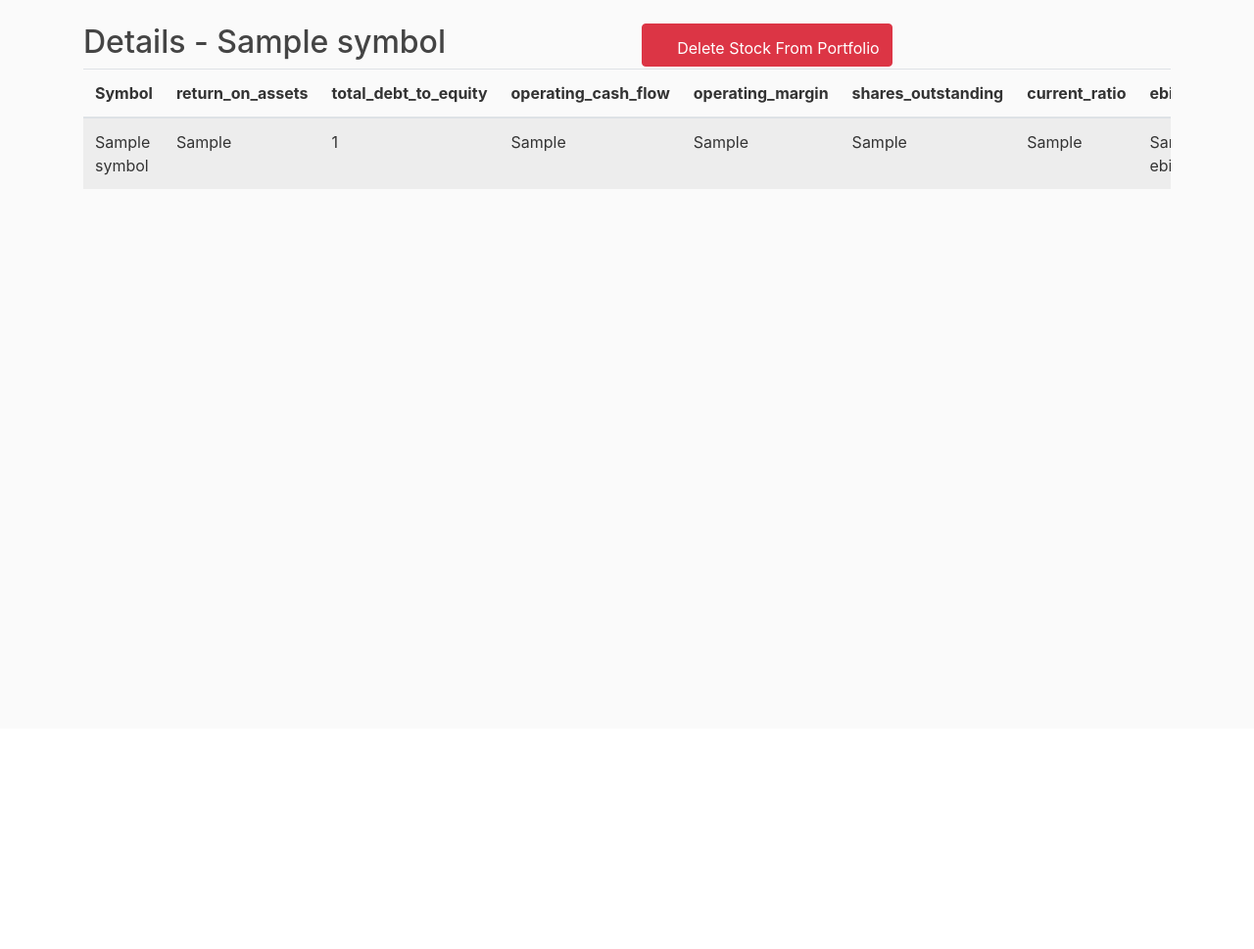
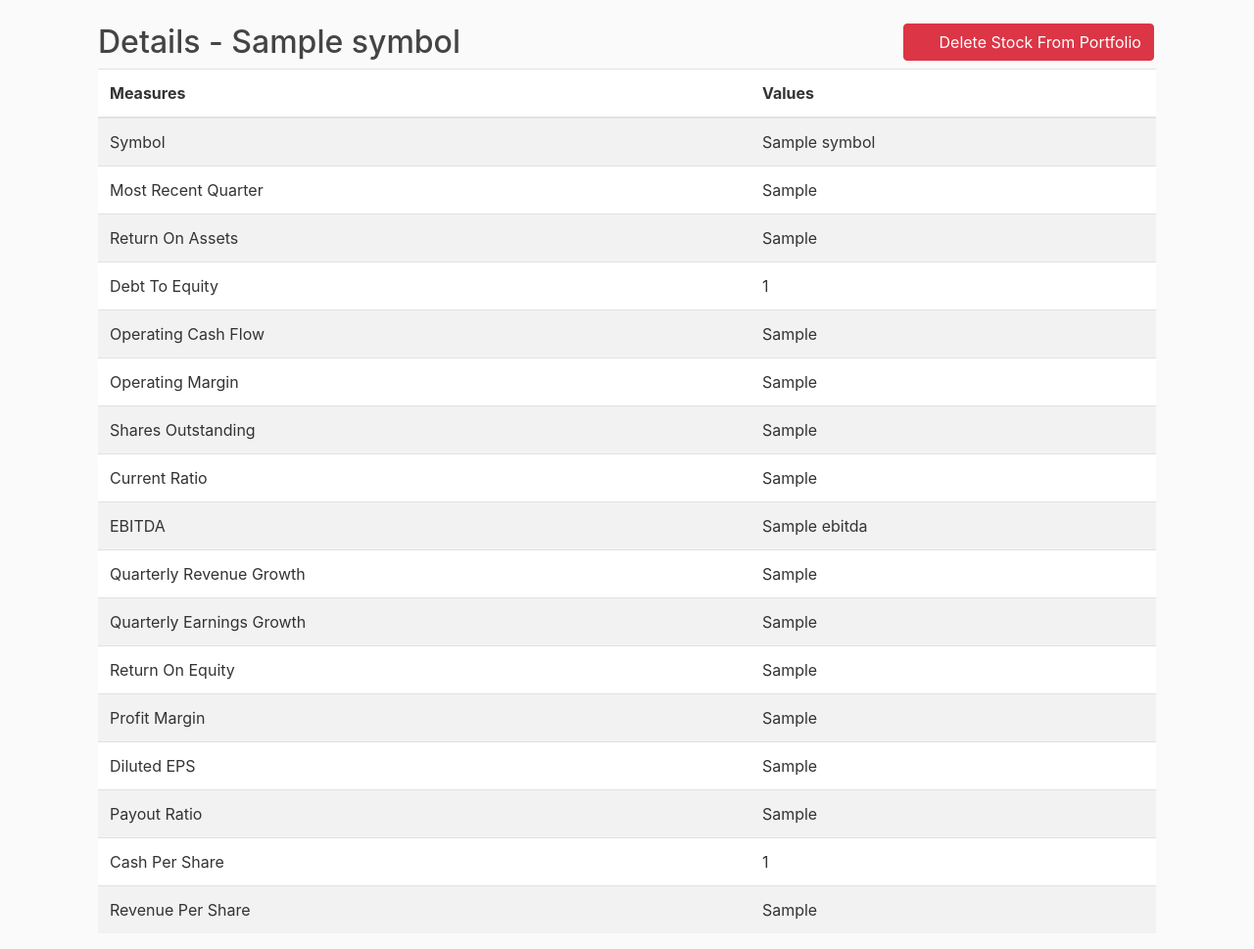
Before and after one commit to HongfeiLi365/RobotAdvisor, a Flask app: template flaskblog/templates/stock_details.html in a window 1280 px wide. Shown: the part 56-1025 px from the top of the page at 98% size. Before the commit the page ends 249 px from the top, so only its background shows below. Run offline with Flask 2, Linux system fonts and the light colour scheme; the template is opened without the code that fills it: most values are stand-ins (such as "Sample title", 1, 10 or a date in 2020); some libraries are stand-ins or nearby versions.

Commit message:
Modify table display of stock_details

```diff
--- a/flaskblog/templates/stock_details.html
+++ b/flaskblog/templates/stock_details.html
@@ -1,59 +1,98 @@
 {% extends "layout.html" %}
 {% block content %}
-<div class="container-xl">
-	<div class="table-responsive">
+<div class="container-fluid">
+	<div class="table">
 		<div class="table-wrapper">
 			<div class="table-title">
 				<div class="row">
-					<div class="col-sm-6">
+					<div class="col">
 						<h2>Details - {{stock.symbol}}</h2>
 					</div>
-					<div class="col-sm-6">
-						<a href="#deleteFromPortfolioModal" class="btn btn-danger" data-toggle="modal"><i class="material-icons">&#xE147;</i> <span>Delete Stock From Portfolio</span></a>
+					<div class="col-flex text-right">
+						<a href="#deleteFromPortfolioModal" class="btn btn-danger" data-toggle="modal"><i class="material-icons align-bottom">&#xE92B;</i> <span>Delete Stock From Portfolio</span></a>
 					</div>
+					<div class="col-flex">
+						<h2>&nbsp;&nbsp;</h2>
+					</div>
+
 				</div>
 			</div>
 			<table class="table table-striped table-hover">
 				<thead>
 					<tr>
-						<th>Symbol</th>
-						<th>return_on_assets</th>
-						<th>total_debt_to_equity</th>
-						<th>operating_cash_flow</th>
-						<th>operating_margin</th>
-						<th>shares_outstanding</th>
-						<th>current_ratio</th>
-						<th>ebitha</th>
-						<th>quarterly_revenue_growth</th>
-						<th>most_recent_quarter</th>
-						<th>quarterly_earnings_growth</th>
-						<th>return_on_equity</th>
-						<th>profit_margin</th>
-						<th>diluted_eps</th>
-						<th>payout_ratio</th>
-						<th>total_cash_per_share</th>
-						<th>revenue_per_share</th>
+						<th>Measures</th>
+						<th>Values</th>
+
 					</tr>
 				</thead>
 				<!-- This section needs to be changed into a loop. It should loop through the Dataframe recieved, and poputlate the table with data -->
 				<tbody>
+					<tr>
+						<td>Symbol</td>
+						<td>{{stock.symbol}}</td>
+					</tr>
+					<tr>
+						<td>Most Recent Quarter</td>
+						<td>{{stock.most_recent_quarter}}</td>
+		            </tr>
+					<tr>
+						<td>Return On Assets</td>
+						<td>{{stock.return_on_assets}}</td>
+					</tr>
 		            <tr>
-						<td>{{stock.symbol}}</td>
-						<td>{{stock.return_on_assets}}</td>
+						<td>Debt To Equity</td>
 						<td>{{stock.total_debt_to_equity}}</td>
+		            </tr>
+					<tr>
+						<td>Operating Cash Flow</td>
 						<td>{{stock.operating_cash_flow}}</td>
+		            </tr>
+					<tr>
+						<td>Operating Margin</td>
 						<td>{{stock.operating_margin}}</td>
+		            </tr>
+					<tr>
+						<td>Shares Outstanding</td>
 						<td>{{stock.shares_outstanding}}</td>
+		            </tr>
+					<tr>
+						<td>Current Ratio</td>
 						<td>{{stock.current_ratio}}</td>
+		            </tr>
+					<tr>
+						<td>EBITDA</td>
 						<td>{{stock.ebitda}}</td>
+		            </tr>
+					<tr>
+						<td>Quarterly Revenue Growth</td>
 						<td>{{stock.quarterly_revenue_growth}}</td>
-						<td>{{stock.most_recent_quarter}}</td>
+		            </tr>
+					<tr>
+						<td>Quarterly Earnings Growth</td>
 						<td>{{stock.quarterly_earnings_growth}}</td>
+		            </tr>
+					<tr>
+						<td>Return On Equity</td>
 						<td>{{stock.return_on_equity}}</td>
+		            </tr>
+					<tr>
+						<td>Profit Margin</td>
 						<td>{{stock.profit_margin}}</td>
+		            </tr>
+					<tr>
+						<td>Diluted EPS</td>
 						<td>{{stock.diluted_eps}}</td>
+		            </tr>
+					<tr>
+						<td>Payout Ratio</td>
 						<td>{{stock.payout_ratio}}</td>
+		            </tr>
+					<tr>
+						<td>Cash Per Share</td>
 						<td>{{stock.total_cash_per_share}}</td>
+		            </tr>
+					<tr>
+						<td>Revenue Per Share</td>
 						<td>{{stock.revenue_per_share}}</td>
 		            </tr>
 				</tbody>
```
